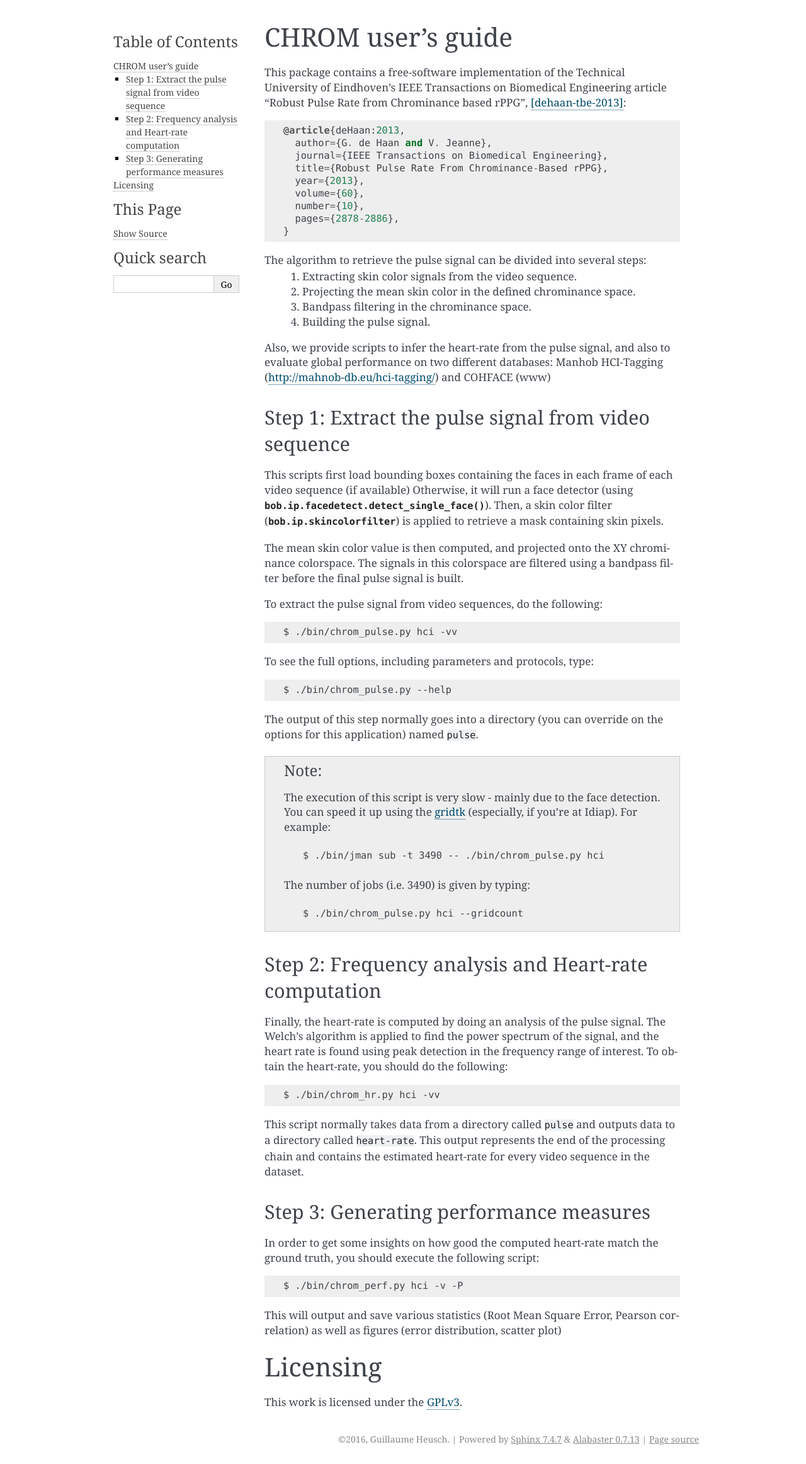
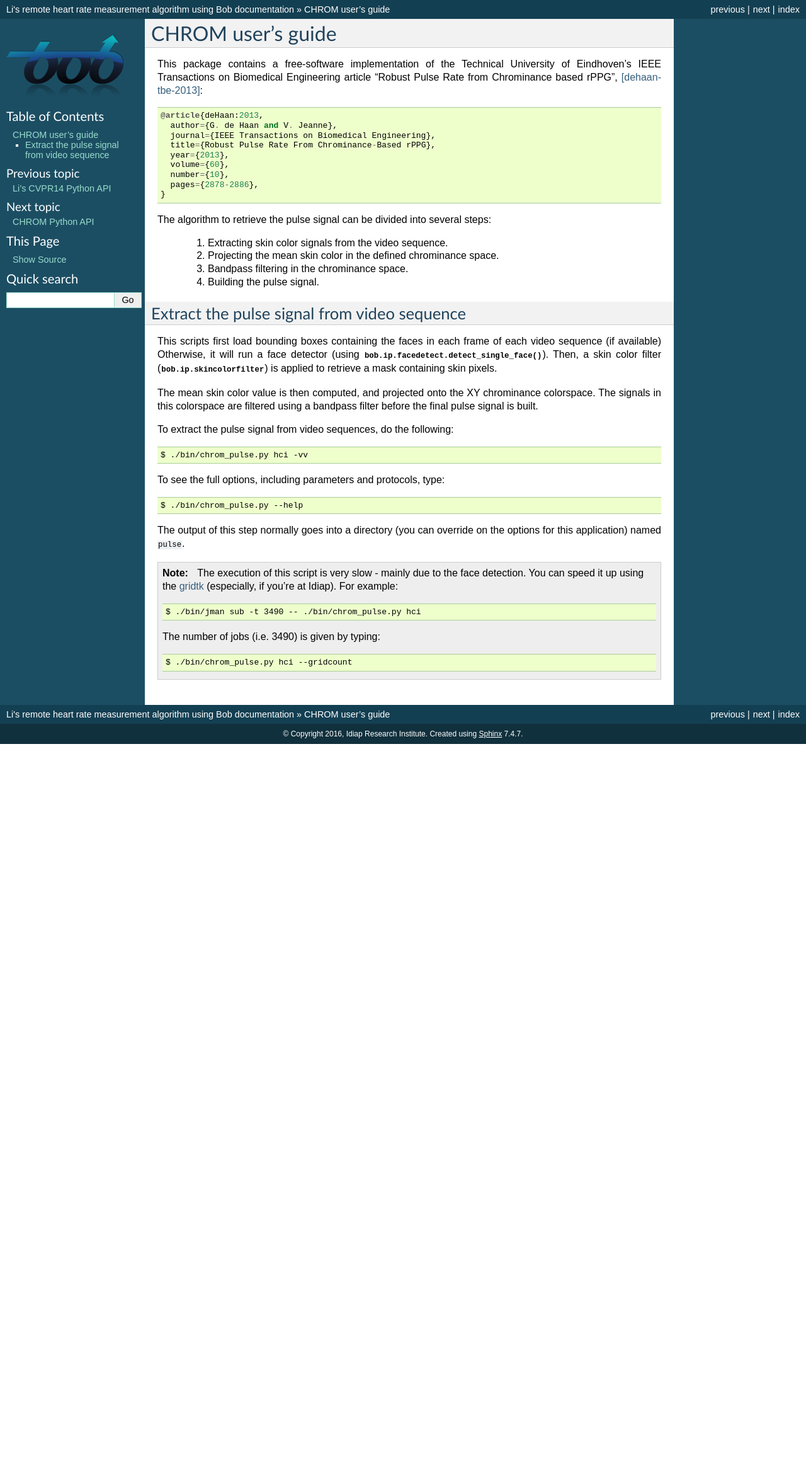
Before and after one commit to bioidiap/bob.rppg.base, a Sphinx documentation site: the page built from doc/guide_chrom.rst, in a window 1280 px wide. Shown: the whole page at 63% size. Built offline with Sphinx 7.4.7, drawn with Linux system fonts in a browser that asks for light colours; formulas are drawn with MathJax 3; the version number could not be read and is left out; after the commit the page ends 1181 px from its top, so only the background shows below that.

Commit message:
[doc] finished the doc

```diff
--- a/doc/conf.py
+++ b/doc/conf.py
@@ -1,49 +1,56 @@
-# -*- coding: utf-8 -*-
+#!/usr/bin/env python
+# vim: set fileencoding=utf-8 :
+# Guillaume Heusch <guillaume.heusch@idiap.ch>
+# Mon Apr  4 14:24:42 CET 2016
 #
-# Bob rPPG Base documentation build configuration file, created by
-# sphinx-quickstart on Fri Jun 17 08:49:25 2016.
-#
-# This file is execfile()d with the current directory set to its
-# containing dir.
-#
-# Note that not all possible configuration values are present in this
-# autogenerated file.
-#
-# All configuration values have a default; values that are commented out
-# serve to show the default.
+# Copyright (C) 2011-2016 Idiap Research Institute, Martigny, Switzerland
 
+import os
 import sys
-import os
+import glob
+import pkg_resources
+
 
 # If extensions (or modules to document with autodoc) are in another directory,
 # add these directories to sys.path here. If the directory is relative to the
 # documentation root, use os.path.abspath to make it absolute, like shown here.
 #sys.path.insert(0, os.path.abspath('.'))
 
-# -- General configuration ------------------------------------------------
+# -- General configuration -----------------------------------------------------
 
 # If your documentation needs a minimal Sphinx version, state it here.
 #needs_sphinx = '1.0'
 
-# Add any Sphinx extension module names here, as strings. They can be
-# extensions coming with Sphinx (named 'sphinx.ext.*') or your custom
-# ones.
+# Add any Sphinx extension module names here, as strings. They can be extensions
+# coming with Sphinx (named 'sphinx.ext.*') or your custom ones.
 extensions = [
-    'sphinx.ext.autodoc',
-    'sphinx.ext.doctest',
-    'sphinx.ext.intersphinx',
-    'sphinx.ext.todo',
-    'sphinx.ext.coverage',
-    'sphinx.ext.imgmath',
-    'sphinx.ext.viewcode',
-]
+  'sphinx.ext.todo',
+  'sphinx.ext.coverage',
+  'sphinx.ext.imgmath',
+  'sphinx.ext.ifconfig',
+  'sphinx.ext.autodoc',
+  'sphinx.ext.autosummary',
+  'sphinx.ext.doctest',
+  'sphinx.ext.intersphinx',
+  'matplotlib.sphinxext.plot_directive',
+  ]
+
+# The viewcode extension appeared only on Sphinx >= 1.0.0
+import sphinx
+if sphinx.__version__ >= "1.0":
+  extensions.append('sphinx.ext.viewcode')
+
+# Always includes todos
+todo_include_todos = True
+
+# If we are on OSX, the 'dvipng' path maybe different
+dvipng_osx = '/opt/local/libexec/texlive/binaries/dvipng'
+if os.path.exists(dvipng_osx): pngmath_dvipng = dvipng_osx
 
 # Add any paths that contain templates here, relative to this directory.
 templates_path = ['_templates']
 
-# The suffix(es) of source filenames.
-# You can specify multiple suffix as a list of string:
-# source_suffix = ['.rst', '.md']
+# The suffix of source filenames.
 source_suffix = '.rst'
 
 # The encoding of source files.
@@ -53,25 +60,25 @@ source_suffix = '.rst'
 master_doc = 'index'
 
 # General information about the project.
-project = u'Bob rPPG Base'
-copyright = u'2016, Guillaume Heusch'
-author = u'Guillaume Heusch'
+project = u'Li\'s remote heart rate measurement algorithm using Bob'
+import time
+copyright = u'%s, Idiap Research Institute' % time.strftime('%Y')
+
+# Grab the setup entry
+distribution = pkg_resources.require('bob.rppg.base')[0]
 
 # The version info for the project you're documenting, acts as replacement for
 # |version| and |release|, also used in various other places throughout the
 # built documents.
 #
 # The short X.Y version.
-version = u'0.0.3'
+version = distribution.version
 # The full version, including alpha/beta/rc tags.
-release = u'0.0.3'
+release = distribution.version
 
 # The language for content autogenerated by Sphinx. Refer to documentation
 # for a list of supported languages.
-#
-# This is also used if you do content translation via gettext catalogs.
-# Usually you set "language" from the command line for these cases.
-language = None
+#language = None
 
 # There are two options for replacing |today|: either, you set today to some
 # non-false value, then it is used:
@@ -81,11 +88,9 @@ language = None
 
 # List of patterns, relative to source directory, that match files and
 # directories to ignore when looking for source files.
-# This patterns also effect to html_static_path and html_extra_path
-exclude_patterns = ['_build', 'Thumbs.db', '.DS_Store']
+exclude_patterns = ['links.rst']
 
-# The reST default role (used for this markup: `text`) to use for all
-# documents.
+# The reST default role (used for this markup: `text`) to use for all documents.
 #default_role = None
 
 # If true, '()' will be appended to :func: etc. cross-reference text.
@@ -105,18 +110,15 @@ pygments_style = 'sphinx'
 # A list of ignored prefixes for module index sorting.
 #modindex_common_prefix = []
 
-# If true, keep warnings as "system message" paragraphs in the built documents.
-#keep_warnings = False
-
-# If true, `todo` and `todoList` produce output, else they produce nothing.
-todo_include_todos = True
+# Included after all input documents
+rst_epilog = ''
 
 
-# -- Options for HTML output ----------------------------------------------
+# -- Options for HTML output ---------------------------------------------------
 
 # The theme to use for HTML and HTML Help pages.  See the documentation for
 # a list of builtin themes.
-html_theme = 'alabaster'
+html_theme = 'default'
 
 # Theme options are theme-specific and customize the look and feel of a theme
 # further.  For a list of options available for each theme, see the
@@ -126,36 +128,30 @@ html_theme = 'alabaster'
 # Add any paths that contain custom themes here, relative to this directory.
 #html_theme_path = []
 
-# The name for this set of Sphinx documents.
-# "<project> v<release> documentation" by default.
-#html_title = u'Bob rPPG Base v0.0.3'
+# The name for this set of Sphinx documents.  If None, it defaults to
+# "<project> v<release> documentation".
+#html_title = None
 
 # A shorter title for the navigation bar.  Default is the same as html_title.
 #html_short_title = None
 
 # The name of an image file (relative to this directory) to place at the top
 # of the sidebar.
-#html_logo = None
+html_logo = 'img/logo.png'
 
-# The name of an image file (relative to this directory) to use as a favicon of
-# the docs.  This file should be a Windows icon file (.ico) being 16x16 or 32x32
+# The name of an image file (within the static path) to use as favicon of the
+# docs.  This file should be a Windows icon file (.ico) being 16x16 or 32x32
 # pixels large.
-#html_favicon = None
+html_favicon = 'img/favicon.ico'
 
 # Add any paths that contain custom static files (such as style sheets) here,
 # relative to this directory. They are copied after the builtin static files,
 # so a file named "default.css" will overwrite the builtin "default.css".
-html_static_path = ['_static']
+# html_static_path = ['_static']
 
-# Add any extra paths that contain custom files (such as robots.txt or
-# .htaccess) here, relative to this directory. These files are copied
-# directly to the root of the documentation.
-#html_extra_path = []
-
-# If not None, a 'Last updated on:' timestamp is inserted at every page
-# bottom, using the given strftime format.
-# The empty string is equivalent to '%b %d, %Y'.
-#html_last_updated_fmt = None
+# If not '', a 'Last updated on:' timestamp is inserted at every page bottom,
+# using the given strftime format.
+#html_last_updated_fmt = '%b %d, %Y'
 
 # If true, SmartyPants will be used to convert quotes and dashes to
 # typographically correct entities.
@@ -194,46 +190,23 @@ html_static_path = ['_static']
 # This is the file name suffix for HTML files (e.g. ".xhtml").
 #html_file_suffix = None
 
-# Language to be used for generating the HTML full-text search index.
-# Sphinx supports the following languages:
-#   'da', 'de', 'en', 'es', 'fi', 'fr', 'hu', 'it', 'ja'
-#   'nl', 'no', 'pt', 'ro', 'ru', 'sv', 'tr', 'zh'
-#html_search_language = 'en'
+# Output file base name for HTML help builder.
+htmlhelp_basename = 'bob_rppg.base_doc'
 
-# A dictionary with options for the search language support, empty by default.
-# 'ja' uses this config value.
-# 'zh' user can custom change `jieba` dictionary path.
-#html_search_options = {'type': 'default'}
 
-# The name of a javascript file (relative to the configuration directory) that
-# implements a search results scorer. If empty, the default will be used.
-#html_search_scorer = 'scorer.js'
+# -- Options for LaTeX output --------------------------------------------------
 
-# Output file base name for HTML help builder.
-htmlhelp_basename = 'BobrPPGBasedoc'
-
-# -- Options for LaTeX output ---------------------------------------------
-
-latex_elements = {
-# The paper size ('letterpaper' or 'a4paper').
-#'papersize': 'letterpaper',
+# The paper size ('letter' or 'a4').
+latex_paper_size = 'a4'
 
 # The font size ('10pt', '11pt' or '12pt').
-#'pointsize': '10pt',
-
-# Additional stuff for the LaTeX preamble.
-#'preamble': '',
-
-# Latex figure (float) alignment
-#'figure_align': 'htbp',
-}
+latex_font_size = '10pt'
 
 # Grouping the document tree into LaTeX files. List of tuples
-# (source start file, target name, title,
-#  author, documentclass [howto, manual, or own class]).
+# (source start file, target name, title, author, documentclass [howto/manual]).
 latex_documents = [
-    (master_doc, 'BobrPPGBase.tex', u'Bob rPPG Base Documentation',
-     u'Guillaume Heusch', 'manual'),
+  ('index', 'bob_rppg.base.tex', u'Documentation for Li\'s remote heart rate measurement algorithm',
+   u'Biometrics Group, Idiap Research Institute', 'manual'),
 ]
 
 # The name of an image file (relative to this directory) to place at the top of
@@ -257,42 +230,24 @@ latex_documents = [
 #latex_domain_indices = True
 
 
-# -- Options for manual page output ---------------------------------------
+# -- Options for manual page output --------------------------------------------
 
 # One entry per manual page. List of tuples
 # (source start file, name, description, authors, manual section).
 man_pages = [
-    (master_doc, 'bobrppgbase', u'Bob rPPG Base Documentation',
-     [author], 1)
+    ('index', 'bob.rppg.base', u'Documentation for remote heart rate measurement algorithms', [u'Idiap Research Institute'], 1)
 ]
 
-# If true, show URL addresses after external links.
-#man_show_urls = False
+# Default processing flags for sphinx
+autoclass_content = 'both'
+autodoc_member_order = 'bysource'
+autodoc_default_flags = ['members', 'undoc-members', 'inherited-members', 'show-inheritance']
+
+# For inter-documentation mapping:
+from bob.extension.utils import link_documentation
+intersphinx_mapping = link_documentation(['bob.ip.facedetect'])
+intersphinx_mapping = link_documentation(['bob.ip.skincolorfilter'])
 
 
-# -- Options for Texinfo output -------------------------------------------
-
-# Grouping the document tree into Texinfo files. List of tuples
-# (source start file, target name, title, author,
-#  dir menu entry, description, category)
-texinfo_documents = [
-    (master_doc, 'BobrPPGBase', u'Bob rPPG Base Documentation',
-     author, 'BobrPPGBase', 'One line description of project.',
-     'Miscellaneous'),
-]
-
-# Documents to append as an appendix to all manuals.
-#texinfo_appendices = []
-
-# If false, no module index is generated.
-#texinfo_domain_indices = True
-
-# How to display URL addresses: 'footnote', 'no', or 'inline'.
-#texinfo_show_urls = 'footnote'
-
-# If true, do not generate a @detailmenu in the "Top" node's menu.
-#texinfo_no_detailmenu = False
-
-
-# Example configuration for intersphinx: refer to the Python standard library.
-intersphinx_mapping = {'https://docs.python.org/': None}
+def setup(app):
+  pass
--- a/doc/guide_chrom.rst
+++ b/doc/guide_chrom.rst
@@ -19,18 +19,15 @@ IEEE Transactions on Biomedical Engineering article "Robust Pulse Rate from Chro
   }
 
 The algorithm to retrieve the pulse signal can be divided into several steps:
+
   1. Extracting skin color signals from the video sequence.
   2. Projecting the mean skin color in the defined chrominance space.
   3. Bandpass filtering in the chrominance space.
   4. Building the pulse signal.
 
-Also, we provide scripts to infer the heart-rate from the pulse signal, and also
-to evaluate global performance on two different databases: Manhob HCI-Tagging
-(http://mahnob-db.eu/hci-tagging/) and COHFACE (www)
 
-
-Step 1: Extract the pulse signal from video sequence
-----------------------------------------------------
+Extract the pulse signal from video sequence
+--------------------------------------------
 
 This scripts first load bounding boxes containing the faces in each frame
 of each video sequence (if available)
@@ -66,39 +63,4 @@ the options for this application) named ``pulse``.
      $ ./bin/chrom_pulse.py hci --gridcount
 
 
-Step 2: Frequency analysis and Heart-rate computation
------------------------------------------------------
-
-Finally, the heart-rate is computed by doing an analysis of the pulse
-signal. The Welch's algorithm is applied to find the power spectrum of the
-signal, and the heart rate is found using peak detection in the frequency range
-of interest.  To obtain the heart-rate, you should do the following::
-
-  $ ./bin/chrom_hr.py hci -vv
-
-This script normally takes data from a directory called ``pulse``
-and outputs data to a directory called ``heart-rate``. This output represents
-the end of the processing chain and contains the estimated heart-rate for every
-video sequence in the dataset.
-
-
-Step 3: Generating performance measures
----------------------------------------
-
-In order to get some insights on how good the computed heart-rate match the
-ground truth, you should execute the following script::
-
-  $ ./bin/chrom_perf.py hci -v -P
-
-This will output and save various statistics (Root Mean Square Error,
-Pearson correlation) as well as figures (error distribution, scatter plot)
-
-
-Licensing
-=========
-
-This work is licensed under the GPLv3_.
-
-.. _GPLv3: http://www.gnu.org/licenses/gpl-3.0.en.html
 .. _gridtk: https://pypi.python.org/pypi/gridtk
-.. _bob: http://idiap.github.io/bob/
--- a/doc/py_api_chrom.rst
+++ b/doc/py_api_chrom.rst
@@ -1,8 +1,4 @@
-============
- Python API
-============
-
-Pulse extraction
+CHROM Python API
 ----------------
 
 .. automodule:: bob.rppg.chrom.extract_utils
--- a/doc/py_api_cvpr14.rst
+++ b/doc/py_api_cvpr14.rst
@@ -1,6 +1,6 @@
-============
- Python API
-============
+======================
+Li's CVPR14 Python API
+======================
 
 Signals extraction
 ------------------
--- /dev/null
+++ b/doc/py_api_ssr.rst
@@ -0,0 +1,5 @@
+2SR Python API
+----------------
+
+.. automodule:: bob.rppg.ssr.ssr_utils
+   :members:
```
Also changed, not shown: doc/guide_cvpr14.rst (+16 -55 lines), doc/guide_generic.rst (added, +33 -0 lines), doc/guide_ssr.rst (added, +56 -0 lines), doc/index.rst (+22 -2 lines), doc/img/favicon.ico (added), doc/img/logo.png (added).
